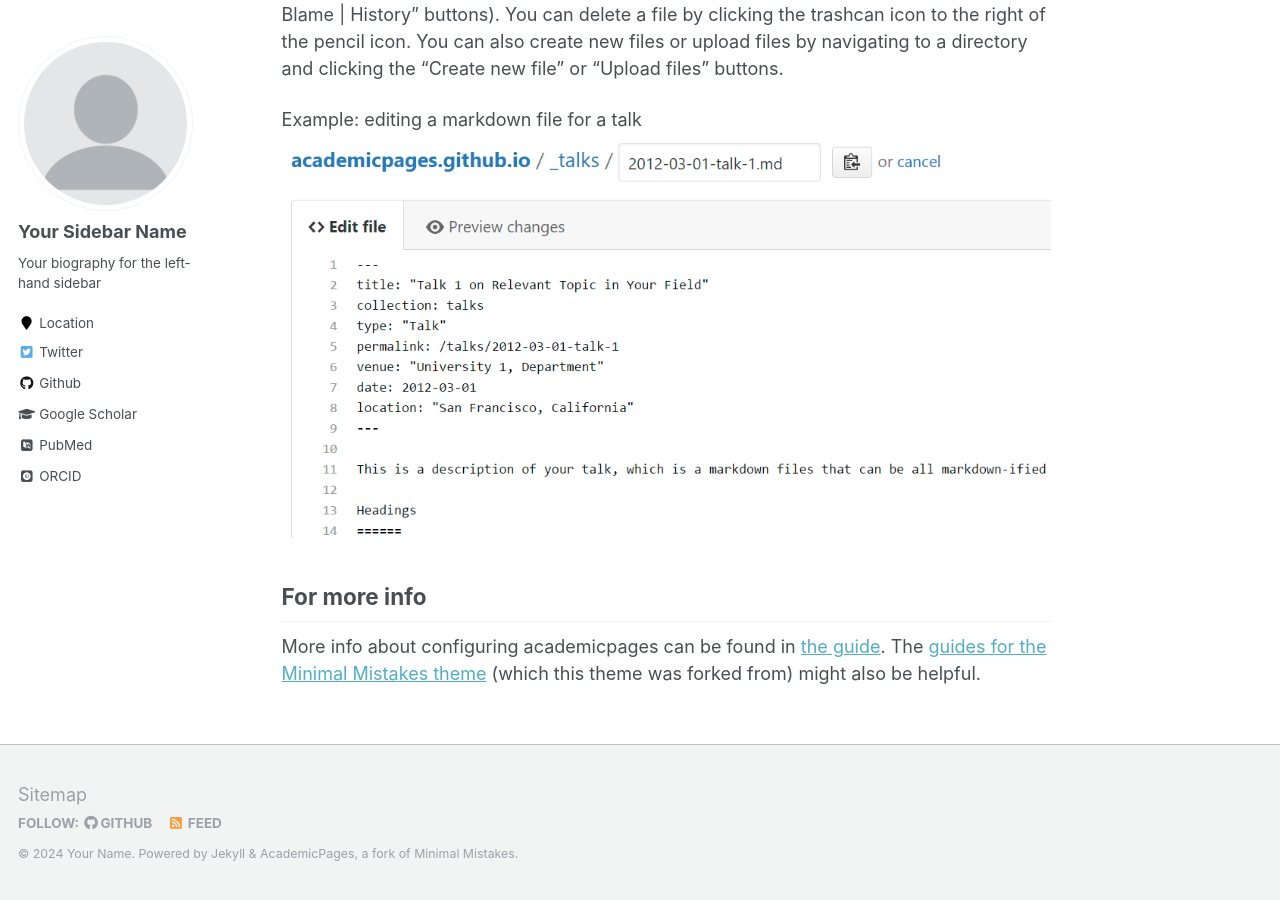
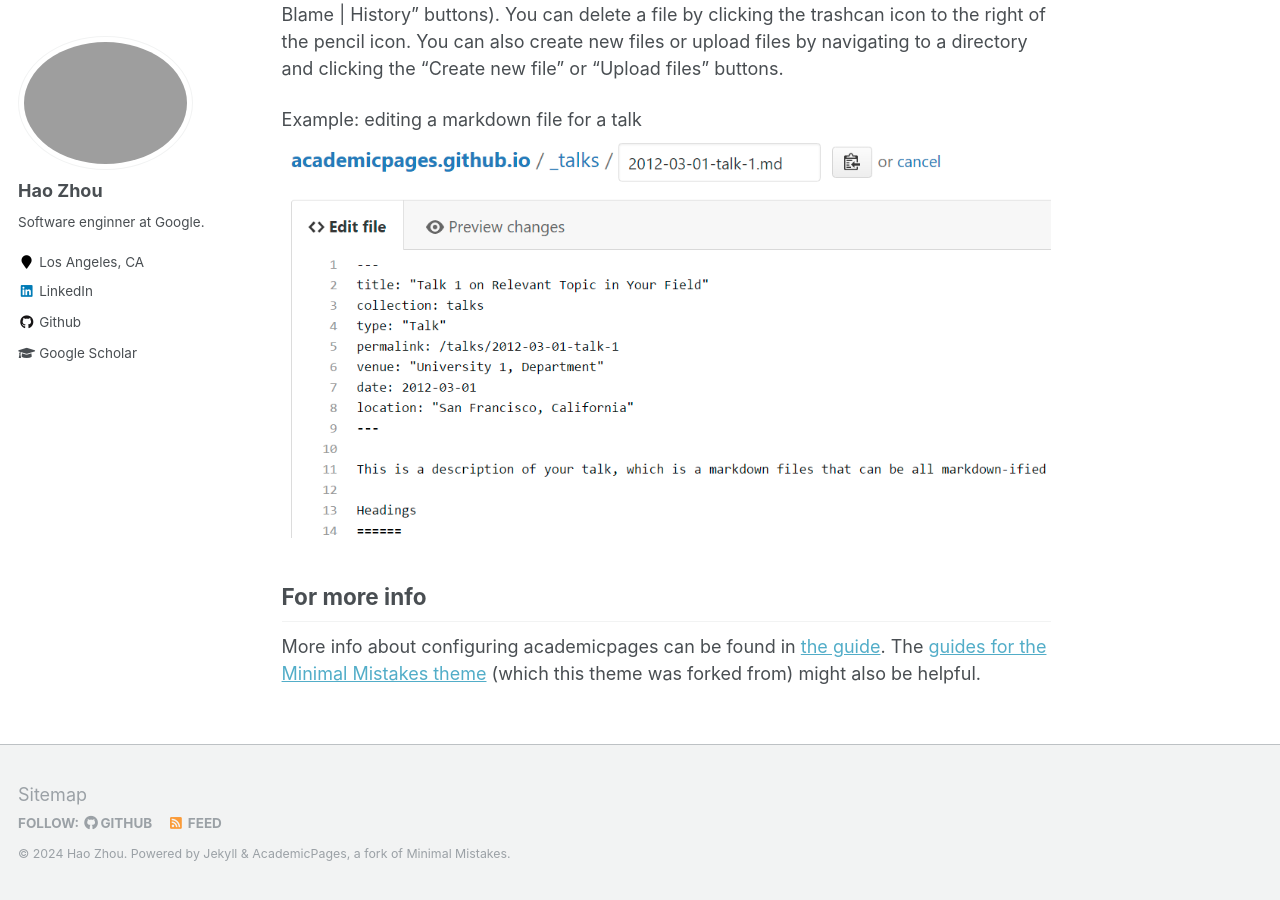
Before and after one commit to zhhoper/zhhoper.github.io, a Jekyll site: the page built from _pages/about.md, in a window 1280 px wide and 900 px high, scrolled down 2463 px. Built offline with Jekyll 4.4.1, drawn with Linux system fonts in a browser that asks for light colours; some web fonts are replaced; some of the changed text lies outside the part shown.

Commit message:
change _config.yaml

```diff
--- a/_config.yml
+++ b/_config.yml
@@ -7,14 +7,14 @@
 
 # Site Settings
 locale                   : "en-US"
-title                    : "Your Name / Site Title"
+title                    : "Hao Zhou"
 title_separator          : "-"
-name                     : &name "Your Name"
-description              : &description "personal description"
-url                      : https://academicpages.github.io # the base hostname & protocol for your site e.g. "https://mmistakes.github.io"
+name                     : &name "Hao Zhou"
+description              : &description "Software Engineer"
+url                      : https://zhouho.github.io # the base hostname & protocol for your site e.g. "https://mmistakes.github.io"
 baseurl                  : "" # the subpath of your site, e.g. "/blog"
-repository               : "academicpages/academicpages.github.io"
-teaser                   :  # filename of teaser fallback teaser image placed in /images/, .e.g. "500x300.png"
+repository               : "zhouho.github.io"
+teaser                   : # filename of teaser fallback teaser image placed in /images/, .e.g. "500x300.png"
 breadcrumbs              : false # true, false (default)
 words_per_minute         : 160
 future                   : true
@@ -80,13 +80,13 @@ analytics:
 
 # Site Author
 author:
-  name             : "Your Sidebar Name"
-  avatar           : "profile.png"
-  bio              : "Your biography for the left-hand sidebar"
-  location         : "Location"
+  name             : "Hao Zhou"
+  avatar           : "HaoZhou.JPG"
+  bio              : "Software enginner at Google."
+  location         : "Los Angeles, CA"
   employer         :
-  pubmed           : "https://www.ncbi.nlm.nih.gov/pubmed/?term=john+snow"
-  googlescholar    : "http://yourfullgooglescholarurl.com"
+  pubmed           :
+  googlescholar    : "https://scholar.google.com/citations?user=LSkAN30AAAAJ&hl=en"
   email            :
   researchgate     :  # example: "https://www.researchgate.net/profile/yourprofile"
   uri              :
@@ -96,20 +96,20 @@ author:
   flickr           :
   facebook         :
   foursquare       :
-  github           : "academicpages"
+  github           : "zhhoper"
   google_plus      :
   keybase          :
   instagram        :
   impactstory      : #"https://profiles.impactstory.org/u/xxxx-xxxx-xxxx-xxxx"
   lastfm           :
-  linkedin         :
-  orcid            : "http://orcid.org/yourorcidurl"
+  linkedin         : "hao-zhou-1531a929"
+  orcid            :
   pinterest        :
   soundcloud       :
   stackoverflow    : # http://stackoverflow.com/users/123456/username
   steam            :
   tumblr           :
-  twitter          : "replacethistwitterhandle"
+  twitter          :
   vine             :
   weibo            :
   xing             :
```
